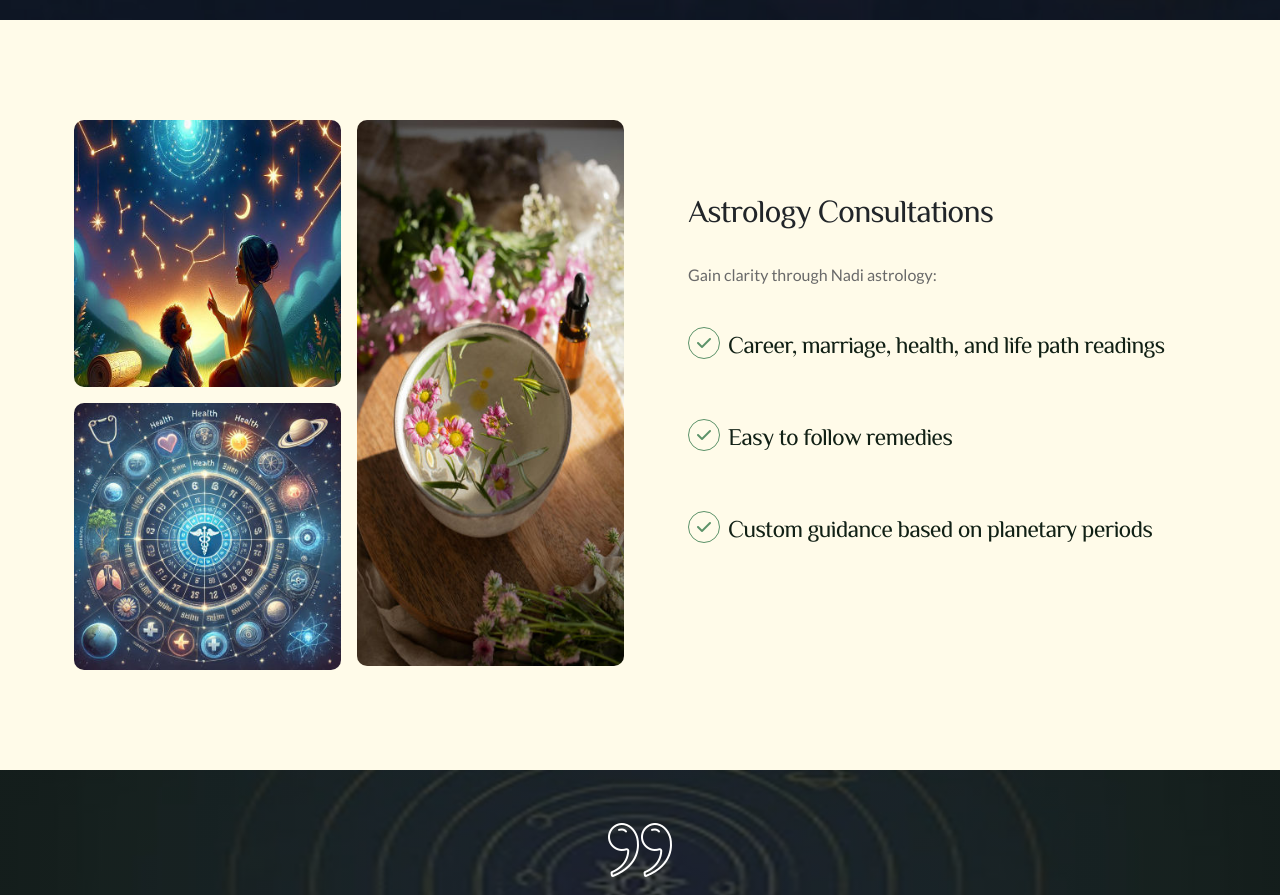
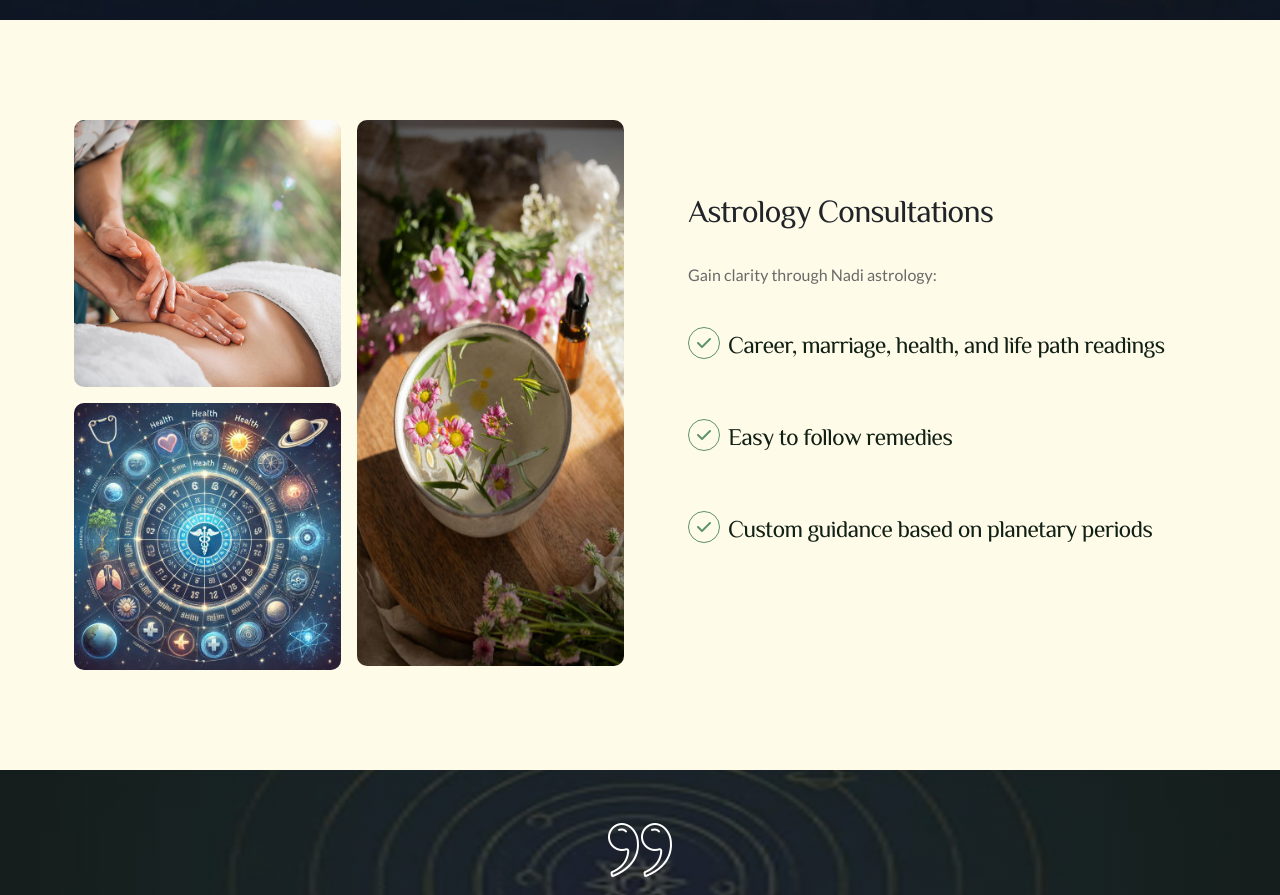
Before and after one commit to ankitabombale/AstroReiki, a plain HTML site: page index.html in a window 1280 px wide. Shown: the part 1360-2255 px from the top of the page. Drawn offline with Linux system fonts and the light colour scheme.

Commit message:
changed banner image

```diff
--- a/index.html
+++ b/index.html
@@ -264,7 +264,7 @@
                 <div class="col d-flex flex-column gap-3">
                   <div>
                     <img
-                      src="img/image1.jpg"
+                      src="img/images-QZDUYQ5.jpg"
                       alt="treatment"
                       class="img-about"
                     />
```
Also changed, not shown: img/images-QZDUYQ5.jpg (added).
